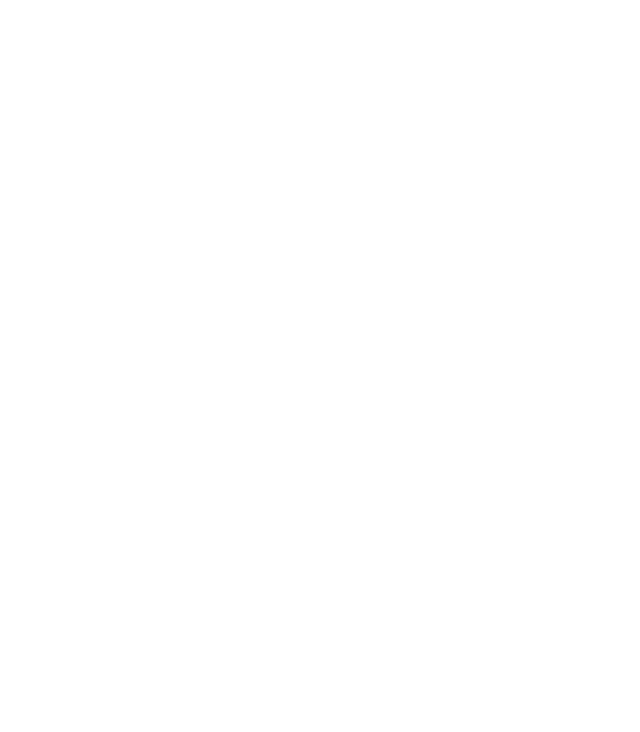
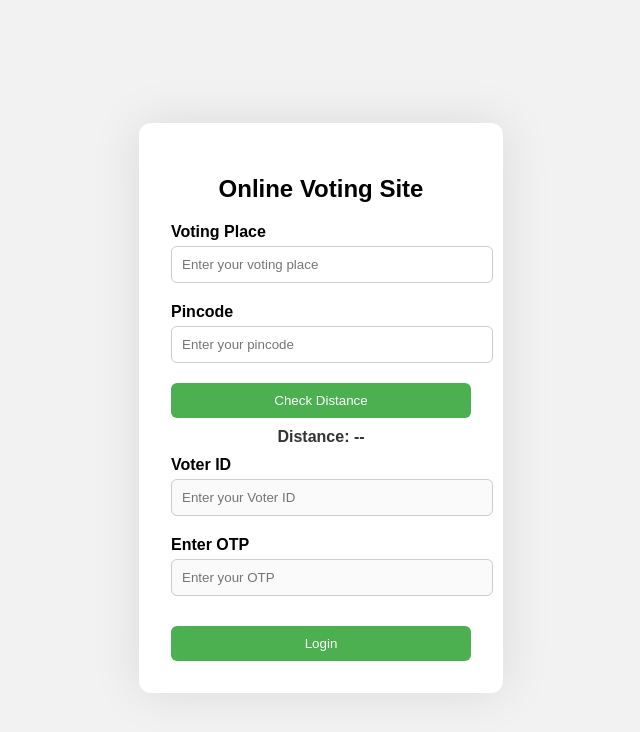
Before and after one commit to akashdnayak03/gitdemo, a plain HTML site: page index.html in a window 1280 px wide. Shown: the whole page, without its empty margins (319-959 px from the left). Drawn offline with Linux system fonts and the light colour scheme.

Commit message:
voting site

```diff
--- a/index.html
+++ b/index.html
@@ -1,11 +1,142 @@
 <!DOCTYPE html>
 <html lang="en">
 <head>
-    <meta charset="UTF-8">
-    <meta name="viewport" content="width=device-width, initial-scale=1.0">
-    <title>Document</title>
+  <meta charset="UTF-8" />
+  <meta name="viewport" content="width=device-width, initial-scale=1.0"/>
+  <title>Login Page</title>
+  <style>
+    body {
+      font-family: Arial, sans-serif;
+      background: #f2f2f2;
+      display: flex;
+      justify-content: center;
+      align-items: center;
+      height: 100vh;
+    }
+    .login-container {
+      background: #fff;
+      padding: 2rem;
+      border-radius: 12px;
+      box-shadow: 0 0 50px rgba(0,0,0,0.1);
+      width: 300px;
+    }
+    h2 {
+      text-align: center;
+    }
+    label {
+      display: block;
+      margin-top: 10px;
+      margin-bottom: 5px;
+      font-weight: bold;
+    }
+    input {
+      width: 100%;
+      padding: 10px;
+      margin-bottom: 10px;
+      border: 1px solid #ccc;
+      border-radius: 6px;
+    }
+    .distance-label {
+      text-align: center;
+      font-weight: bold;
+      margin-top: 10px;
+      color: #333;
+    }
+    .block-message {
+      text-align: center;
+      color: red;
+      font-weight: bold;
+      margin-top: 10px;
+      display: none;
+    }
+    button {
+      width: 100%;
+      padding: 10px;
+      background: #4CAF50;
+      color: white;
+      border: none;
+      border-radius: 6px;
+      cursor: pointer;
+      margin-top: 10px;
+    }
+    button:hover {
+      background: #45a049;
+    }
+    .error {
+      color: red;
+      text-align: center;
+      margin-bottom: 10px;
+    }
+  </style>
 </head>
 <body>
+  <div class="login-container">
+    <h2>Online Voting Site </h2>
 
+    <label for="votingPlace">Voting Place</label>
+    <input type="text" id="votingPlace" placeholder="Enter your voting place" required />
+
+    <label for="pincode">Pincode</label>
+    <input type="text" id="pincode" placeholder="Enter your pincode" required />
+
+    <button onclick="calculateDistance()">Check Distance</button>
+
+    <div class="distance-label" id="distanceLabel">Distance: --</div>
+    <div class="block-message" id="blockMsg">Access Denied: Distance too short to login.</div>
+
+    <label for="voterId">Voter ID</label>
+    <input type="text" id="voterId" placeholder="Enter your Voter ID" disabled />
+
+    <label for="password">Enter OTP</label>
+    <input type="password" id="password" placeholder="Enter your OTP" disabled />
+
+    <div class="error" id="errorMsg"></div>
+    <button onclick="login()" id="loginBtn" disabled>Login</button>
+  </div>
+
+  <script>
+    function calculateDistance() {
+      const place = document.getElementById("votingPlace").value.trim();
+      const pin = document.getElementById("pincode").value.trim();
+      const distanceLabel = document.getElementById("distanceLabel");
+      const blockMsg = document.getElementById("blockMsg");
+
+      if (place === "" || pin === "") {
+        alert("Please enter both Voting Place and Pincode.");
+        return;
+      }
+
+
+      const distance = Math.floor(Math.random() * 101) + 50;
+      distanceLabel.textContent = `Distance: ${distance} km`;
+
+      if (distance > 70) {
+        document.getElementById("voterId").disabled = false;
+        document.getElementById("password").disabled = false;
+        document.getElementById("loginBtn").disabled = false;
+        alert("your OTP is 1234")
+        blockMsg.style.display = "none";
+      } else {
+        alert("Access Denied: Distance too short.");
+        document.getElementById("voterId").disabled = true;
+        document.getElementById("password").disabled = true;
+        document.getElementById("loginBtn").disabled = true;
+        blockMsg.style.display = "block";
+      }
+    }
+
+    function login() {
+      const voterId = document.getElementById("voterId").value;
+      const password = document.getElementById("password").value;
+      const errorMsg = document.getElementById("errorMsg");
+
+      if (voterId === "voter123" && password === "1234") {
+        alert("Login successful!");
+        window.location.href = "vote.html";
+      } else {
+        errorMsg.textContent = "Invalid Voter ID or Password.";
+      }
+    }
+  </script>
 </body>
 </html>
```
